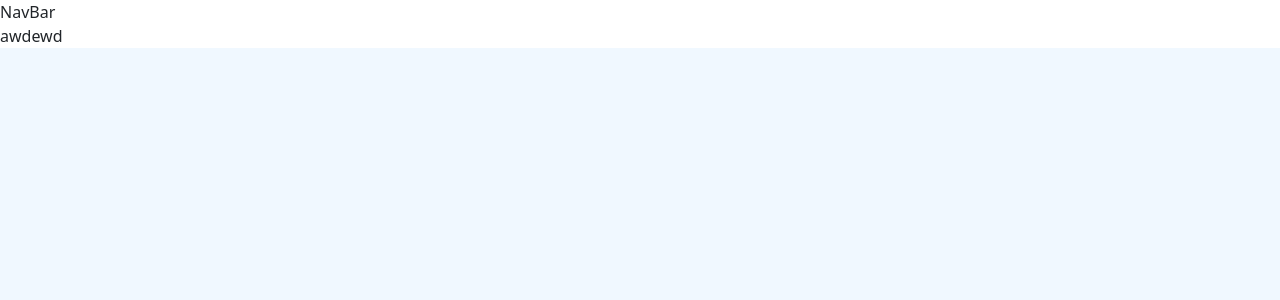
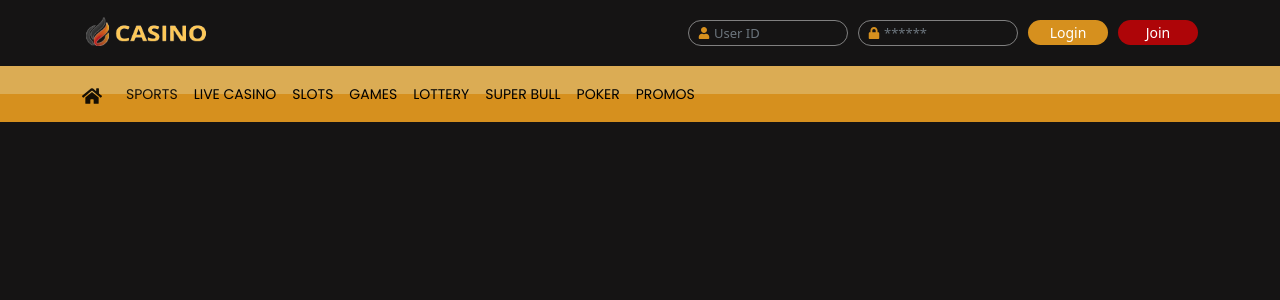
Before and after one commit to grecabo123/CasinoPage, a React (Create React App) app: page /vtimeteach in a window 1280 px wide. Shown: the top 300 px of the page. Built offline with nearby package versions, Linux system fonts and the light colour scheme.

Commit message:
Navbar and Section Nav

```diff
--- a/src/App.js
+++ b/src/App.js
@@ -7,6 +7,7 @@ function App() {
         <Router>
             <Switch>
                 <Route path={'/'} name="Index" render={(props) => <Index {...props} />}></Route>
+
             </Switch>
         </Router>
     )
--- a/src/assets/css/style.css
+++ b/src/assets/css/style.css
@@ -1,8 +1,86 @@
-:root{
-    background-color: aliceblue;
+@import url('https://fonts.googleapis.com/css2?family=Poppins&display=swap');
+
+:root {
+    --button-red: #ae0508;
+    --button-login: #d6901e;
+    --background-color: #151414;
 }
-*{
+
+* {
     margin: 0;
     padding: 0;
     box-sizing: border-box;
 }
+
+body {
+    background-color: var(--background-color);
+    width: 100%;
+    height: 100%;
+}
+
+.flex-box {
+    display: flex;
+    justify-content: space-around;
+    vertical-align: middle;
+}
+
+.list ul li {
+    display: inline-block;
+    margin-top: 12px;
+    margin-left: 5px;
+    vertical-align: middle;
+}
+
+#user {
+    position: absolute;
+    left: 10px;
+    top: 7px;
+    color: var(--button-login);
+}
+.login-nav{
+    position: relative;
+    margin-left: 10px;
+}
+.input-field {
+    background-color: transparent;
+    width: 160px;
+    max-width: 100%;
+    padding-left: 25px;
+    border-radius: 50px;
+    outline: none;
+    border: 1px solid gray;
+    height: 26px;
+    color: white;
+    font-size: 13px;
+}
+.input-field::placeholder{
+    font-size: 13px;
+    position: relative;
+    bottom: 0;
+}
+.button-nav {
+    width: 80px;
+    position: relative;
+    border: none;
+    border-radius: 50px;
+    color: white;
+    padding: 2px 0px;
+    font-size: 14px;
+}
+.colornav{
+    background-image: linear-gradient(to bottom, #dbac54 0%,#dbac54 50%, #d6901e 0%, #d6901e 100%);
+}
+.btn-red {
+    background: var(--button-red);
+}
+
+.btn-yellow {
+    background: var(--button-login);
+}
+.nav-link{
+    font-weight: 400;
+    text-transform: uppercase;
+    font-size: 14px;
+    color: black;
+    font-family: 'Poppins', sans-serif;
+}
--- a/src/components/Index.jsx
+++ b/src/components/Index.jsx
@@ -6,7 +6,6 @@ import PublicRoutes from '../routes/PublicRoutes'
 function Index() {
     return (
         <React.Fragment>
-
             <Switch>
                 {
                     PublicRoutes.map((route, idx) =>{
--- a/src/components/Layout/NavBar.jsx
+++ b/src/components/Layout/NavBar.jsx
@@ -1,8 +1,71 @@
 import React from 'react'
+import logo from '../../assets/logo/logo.png'
+import { FaHome, FaLock, FaUser } from 'react-icons/fa'
 
 function NavBar() {
     return (
-        <div>NavBar</div>
+        <React.Fragment>
+            <nav class="navbar navbar-light">
+                <div class="container">
+                    <a class="navbar-brand"><img src={logo} height={40} alt="" /></a>
+                    <div className="d-flex">
+                        <div className="login-nav">
+                            <FaUser size={12} id='user' />
+                            <input type="text" className="input-field" placeholder='User ID' />
+                        </div>
+                        <div className="login-nav">
+                            <FaLock size={12} id='user' />
+                            <input type="password" className="input-field" placeholder='******' />
+                        </div>
+                        <div className="login-nav">
+                            <button className='button-nav btn-yellow'>Login</button>
+                        </div>
+                        <div className="login-nav">
+                            <button className='button-nav btn-red'>Join</button>
+                        </div>
+                    </div>
+                </div>
+            </nav>
+            {/* Section Nav */}
+            <div className="colornav">
+            <nav class="navbar navbar-expand-lg navbar-light">
+                <div class="container">
+                    <a class="navbar-brand" href="/"><FaHome /></a>
+                    <button class="navbar-toggler" type="button" data-bs-toggle="collapse" data-bs-target="#navbarNavDropdown" aria-controls="navbarNavDropdown" aria-expanded="false" aria-label="Toggle navigation">
+                        <span class="navbar-toggler-icon"></span>
+                    </button>
+                    <div class="collapse navbar-collapse" id="navbarNavDropdown">
+                        <ul class="navbar-nav">
+                            <li class="nav-item">
+                                <a class="nav-link active" aria-current="page" href="#">Sports</a>
+                            </li>
+                            <li class="nav-item">
+                                <a class="nav-link" href="#">Live casino</a>
+                            </li>
+                            <li class="nav-item">
+                                <a class="nav-link" href="#">slots</a>
+                            </li>
+                            <li class="nav-item">
+                                <a class="nav-link" href="#">games</a>
+                            </li>
+                            <li class="nav-item">
+                                <a class="nav-link" href="#">lottery</a>
+                            </li>
+                            <li class="nav-item">
+                                <a class="nav-link" href="#">super bull</a>
+                            </li>
+                            <li class="nav-item">
+                                <a class="nav-link" href="#">poker</a>
+                            </li>
+                            <li class="nav-item">
+                                <a class="nav-link" href="#">promos</a>
+                            </li>
+                        </ul>
+                    </div>
+                </div>
+            </nav>
+            </div>
+        </React.Fragment>
     )
 }
 
--- /dev/null
+++ b/src/components/Layout/SectionNav.jsx
@@ -0,0 +1,27 @@
+import React from 'react'
+import { FaHome } from 'react-icons/fa'
+import second from '../../assets/logo/banner.PNG'
+
+function SectionNav() {
+    return (
+        <React.Fragment>
+            <div className='container'>
+                <ul className='section-list'>
+                    <FaHome size={20} />
+                    <li><span>sports</span></li>
+                    <li><span>Live casino</span></li>
+                    <li><span>slots</span></li>
+                    <li><span>games</span></li>
+                    <li><span>lotrery</span></li>
+                    <li><span>super ball</span></li>
+                    <li><span>poker</span></li>
+                    <li><span>promos</span></li>
+                </ul>
+
+            </div>
+
+        </React.Fragment>
+    )
+}
+
+export default SectionNav
--- a/src/components/Page.jsx
+++ b/src/components/Page.jsx
@@ -1,11 +1,12 @@
 import React from 'react'
+
 import NavBar from './Layout/NavBar'
+import SectionNav from './Layout/SectionNav'
 
 function Page() {
     return (
         <React.Fragment>
             <NavBar />
-            awdewd
         </React.Fragment>
     )
 }
```
Also changed, not shown: src/components/Layout/Banner.jsx (added, +10 -0 lines), src/assets/logo/banner.PNG (added), src/assets/logo/logo.png (added).
